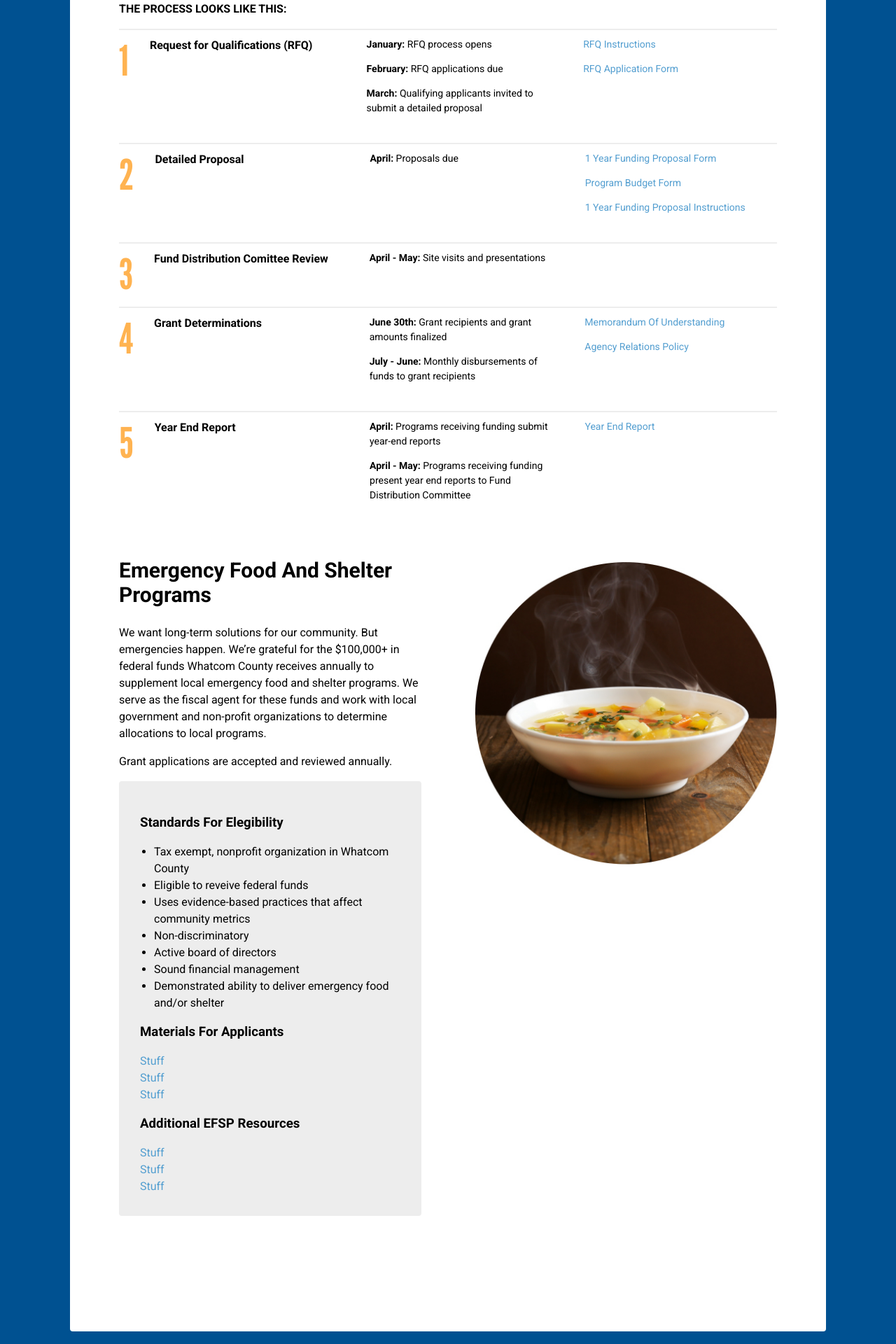
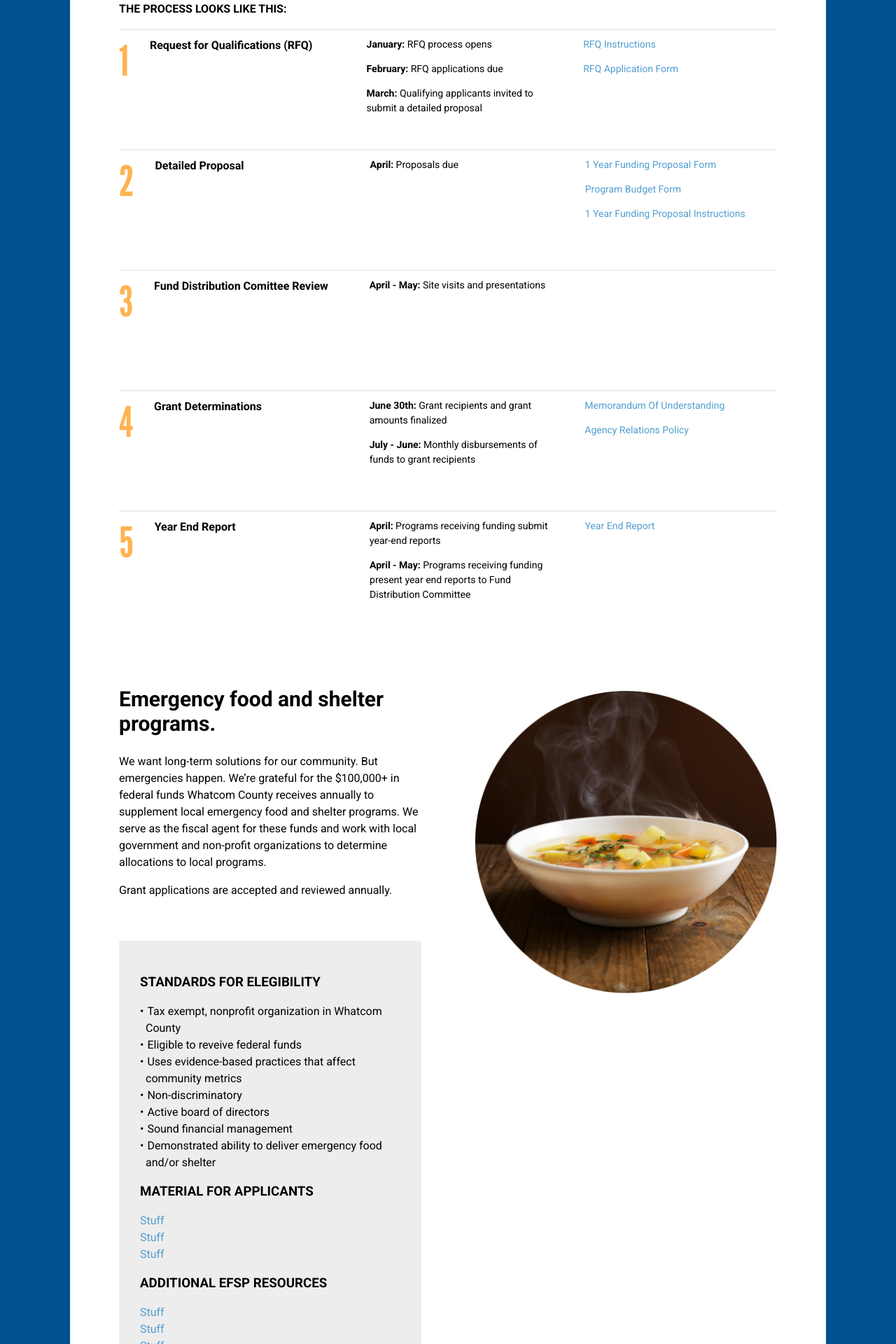
Before and after one commit to lukehtravis/unitedwaywhatcom, a PHP site: page /3.0-get-help-help-for-organizations.php in a window 1280 px wide. Shown: the part 1320-3240 px from the top of the page at 70% size. Run offline with PHP 8.4, Linux system fonts and the light colour scheme.

Commit message:
various changes

```diff
--- a/assets/css/_src/views/get-help-organizations.scss
+++ b/assets/css/_src/views/get-help-organizations.scss
@@ -25,6 +25,16 @@
   .small-box {
     padding: 30px;
   }
+  ul {
+    list-style: none;
+    padding-left: 8px;
+    li::before {
+      content: "\2022";
+      font-size: 16px;
+      margin-left: -8px;
+      margin-right: 5px;
+    }
+  }
   .small-box.lowered {
     margin-top: 70px;
     @include breakpoint(phonetablet) {
@@ -49,6 +59,7 @@
       display: -ms-flexbox;
       display: flex;
       border-top: 2px solid $color-lightgray;
+      min-height: 172px;
       @include breakpoint(phonetablet) {
         display: inherit;
       }
@@ -92,6 +103,18 @@
       }
     }
   }
+  .large-padding-top {
+    padding-top: 40px;
+    @include breakpoint(phonetablet) {
+      padding-top: 10px;
+    }
+  }
+  .large-margin-top {
+    margin-top: 60px;
+    @include breakpoint(phonetablet) {
+      margin-top: 10px;
+    }
+  }
   .body-section img {
     margin-top: 30px;
   }
--- a/assets/css/_src/views/get-involved-personal-donations.scss
+++ b/assets/css/_src/views/get-involved-personal-donations.scss
@@ -88,6 +88,9 @@
         text-transform: uppercase;
         font-size: 16px;
       }
+      a {
+        color: $color-lightblue;
+      }
       .leadership-details-table {
         display: -webkit-box;
         display: -ms-flexbox;
@@ -117,6 +120,7 @@
             padding-bottom: 8px;
             list-style: none;
             padding-left: 0px;
+            min-height: 208px;
             li {
               font-size: 15px;
               padding: 8px 0;
@@ -124,7 +128,8 @@
           }
         }
         .table-column.table-column-2 ul {
-          padding: 34px 0px 8px;
+          padding: 38px 0px 8px;
+          min-height: 208px;
         }
       }
       .small-box.old-photo {
@@ -153,6 +158,9 @@
         }
       }
     }
+    .content-row:last-of-type {
+      margin-bottom: 20px;
+    }
   }
   .small-text-graybox {
     font-size: 13px;
--- a/assets/css/main.css
+++ b/assets/css/main.css
@@ -2824,6 +2824,14 @@ footer {
 
 .get-help-organizations .small-box {
   padding: 30px; }
+.get-help-organizations ul {
+  list-style: none;
+  padding-left: 8px; }
+  .get-help-organizations ul li::before {
+    content: "\2022";
+    font-size: 16px;
+    margin-left: -8px;
+    margin-right: 5px; }
 .get-help-organizations .small-box.lowered {
   margin-top: 70px; }
   @media only screen and (min-width: 1px) and (max-width: 900px) {
@@ -2844,7 +2852,8 @@ footer {
     display: -webkit-box;
     display: -ms-flexbox;
     display: flex;
-    border-top: 2px solid #ededed; }
+    border-top: 2px solid #ededed;
+    min-height: 172px; }
     @media only screen and (min-width: 1px) and (max-width: 900px) {
       .get-help-organizations .request-table li {
         display: inherit; } }
@@ -2880,6 +2889,16 @@ footer {
       .get-help-organizations .request-table li:before {
         margin-right: 15px;
         float: left; } }
+.get-help-organizations .large-padding-top {
+  padding-top: 40px; }
+  @media only screen and (min-width: 1px) and (max-width: 900px) {
+    .get-help-organizations .large-padding-top {
+      padding-top: 10px; } }
+.get-help-organizations .large-margin-top {
+  margin-top: 60px; }
+  @media only screen and (min-width: 1px) and (max-width: 900px) {
+    .get-help-organizations .large-margin-top {
+      margin-top: 10px; } }
 .get-help-organizations .body-section img {
   margin-top: 30px; }
 
@@ -3015,6 +3034,8 @@ footer {
   .get-involved-personal-donations .normal-body .content-row h3 {
     text-transform: uppercase;
     font-size: 16px; }
+  .get-involved-personal-donations .normal-body .content-row a {
+    color: #539ed0; }
   .get-involved-personal-donations .normal-body .content-row .leadership-details-table {
     display: -webkit-box;
     display: -ms-flexbox;
@@ -3040,12 +3061,14 @@ footer {
         margin: 0px;
         padding-bottom: 8px;
         list-style: none;
-        padding-left: 0px; }
+        padding-left: 0px;
+        min-height: 208px; }
         .get-involved-personal-donations .normal-body .content-row .leadership-details-table .table-column ul li {
           font-size: 15px;
           padding: 8px 0; }
     .get-involved-personal-donations .normal-body .content-row .leadership-details-table .table-column.table-column-2 ul {
-      padding: 34px 0px 8px; }
+      padding: 38px 0px 8px;
+      min-height: 208px; }
   .get-involved-personal-donations .normal-body .content-row .small-box.old-photo {
     margin-top: 25px;
     text-align: center;
@@ -3067,6 +3090,8 @@ footer {
       @media only screen and (min-width: 1px) and (max-width: 515px) {
         .get-involved-personal-donations .normal-body .content-row .small-box.old-photo p {
           max-width: 100%; } }
+  .get-involved-personal-donations .normal-body .content-row:last-of-type {
+    margin-bottom: 20px; }
   .get-involved-personal-donations .small-text-graybox {
     font-size: 13px; }
 
--- a/inc/get-help-organizations.php
+++ b/inc/get-help-organizations.php
@@ -15,7 +15,7 @@
         <a href="#"><button class="orange-bg">See Our 2018 Partner Agencies</button></a>
       </div>
       <div class="body-section small-box lightgray-bg lowered">
-        <h3>Standards For Eligibility</h3>
+        <h3>STANDARDS FOR ELEGIBILITY</h3>
         <ul>
           <li>Tax exempt, nonprofit organization in Whatcom County</li>
           <li>Uses evidence-based practices that affect community metrics</li>
@@ -92,13 +92,13 @@
         </li>
       </ol>
     </div>
-    <div class="column-half">
+    <div class="column-half large-padding-top">
       <div class="body-section">
-        <h2>Emergency Food And Shelter Programs</h2>
+        <h2>Emergency food and shelter programs.</h2>
         <p>We want long-term solutions for our community. But emergencies happen. We’re grateful for the $100,000+ in federal funds Whatcom County receives annually to supplement local emergency food and shelter programs. We serve as the fiscal agent for these funds and work with local government and non-profit organizations to determine allocations to local programs.</p>
         <p>Grant applications are accepted and reviewed annually.</p>
-        <div class="small-box lightgray-bg">
-          <h3>Standards For Elegibility</h3>
+        <div class="small-box lightgray-bg large-margin-top">
+          <h3>STANDARDS FOR ELEGIBILITY</h3>
           <ul>
             <li>Tax exempt, nonprofit organization in Whatcom County</li>
             <li>Eligible to reveive federal funds
@@ -108,11 +108,11 @@
             <li>Sound financial management</li>
             <li>Demonstrated ability to deliver emergency food and/or shelter</li>
           </ul>
-          <h3>Materials For Applicants</h3>
+          <h3>MATERIAL FOR APPLICANTS</h3>
           <a href="#">Stuff</a>
           <a href="#">Stuff</a>
           <a href="#">Stuff</a>
-          <h3>Additional EFSP Resources</h3>
+          <h3>ADDITIONAL EFSP RESOURCES</h3>
           <a href="#">Stuff</a>
           <a href="#">Stuff</a>
           <a href="#">Stuff</a>
--- a/inc/get-involved.php
+++ b/inc/get-involved.php
@@ -31,12 +31,12 @@
       <div class="square">
         <img src="assets/img/stickpeople.png" />
         <a href="#"><span>Workplace Campaigns</span></a>
-        <p>She used our funded services to get back on her feet. Now she’s paying it forward. See how Sheena broke the cycle.</p>
+        <p>Learn how to build your brand, simplify corporate giving, and boost team morale by hosting a campaign.</p>
       </div>
       <div class="square">
         <img src="assets/img/heartcash.png" />
         <a href="#"><span>Personal Donations</span></a>
-        <p>She used our funded services to get back on her feet. Now she’s paying it forward. See how Sheena broke the cycle.</p>
+        <p>Make a one-time donation, recurring gift, or leave a legacy. Every gift matters.</p>
       </div>
     </div>
   </section>
```
